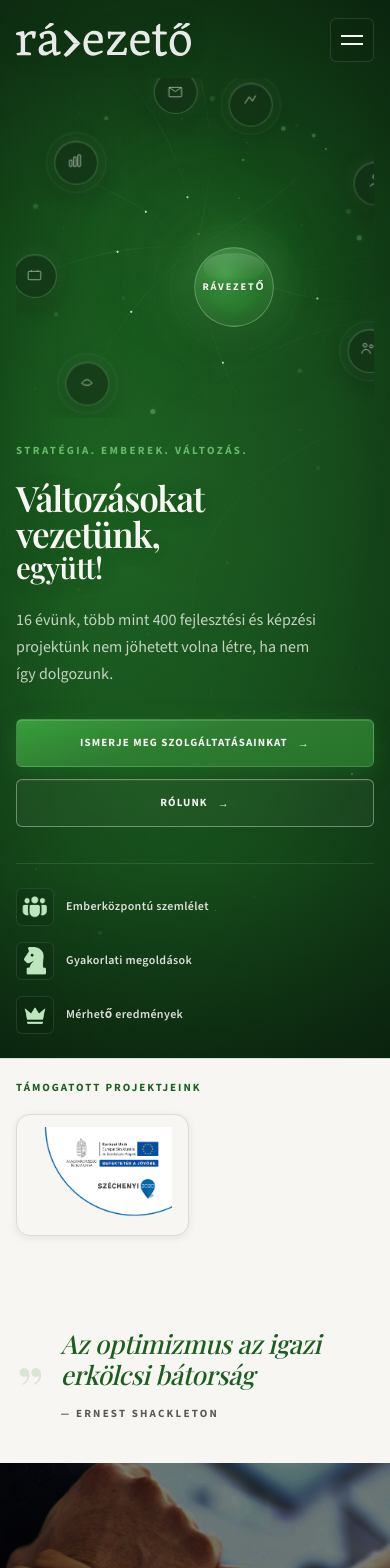
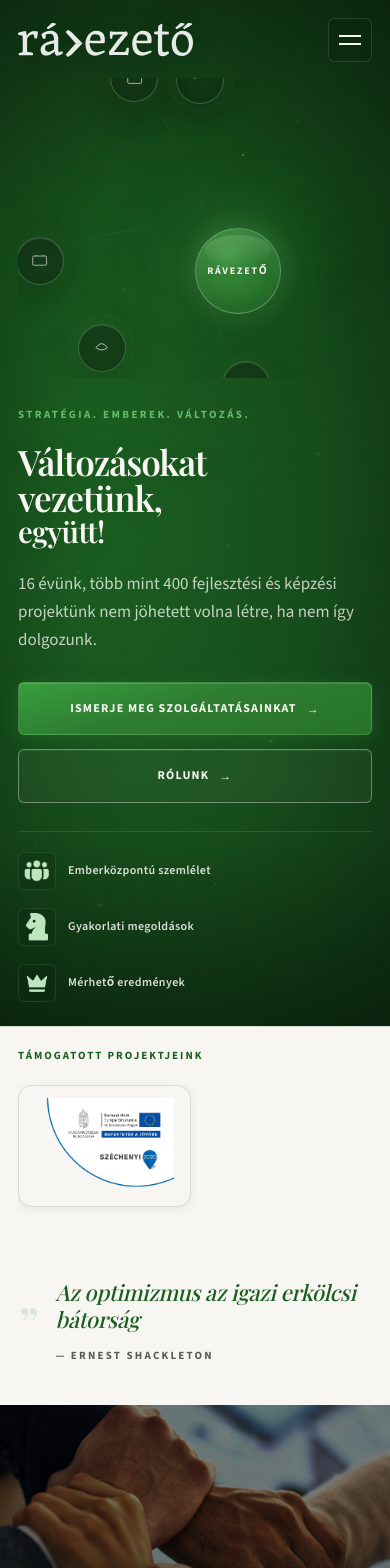
Before and after one commit to eryyk1/ravezeto-demo, a React (Vite) app: page / in a window 390 px wide. Shown: the top 1568 px of the page. Built offline with nearby package versions, Linux system fonts and the light colour scheme; a web font is replaced by a local one.

Commit message:
v0.10.0 - Optimize mobile and tablet experience

```diff
--- a/src/components/home/HeroUniverse.css
+++ b/src/components/home/HeroUniverse.css
@@ -400,6 +400,46 @@
   color: var(--green-brand);
 }
 
+@media (max-width: 768px) {
+  .hero-universe--compact {
+    min-height: 260px;
+    contain: layout style paint;
+  }
+
+  .hero-universe--compact .hero-universe__stage {
+    width: min(88vw, 300px);
+    will-change: auto;
+  }
+
+  .hero-universe--compact .hero-universe__ambient {
+    inset: -2%;
+    opacity: 0.45;
+  }
+
+  .hero-universe--compact .hero-universe__center {
+    width: clamp(76px, 22vw, 92px);
+    height: clamp(76px, 22vw, 92px);
+  }
+
+  .hero-universe--compact .hero-universe__center-glow {
+    inset: -35%;
+  }
+
+  .hero-universe--compact .hero-universe__node {
+    width: clamp(48px, 12vw, 56px);
+    height: clamp(48px, 12vw, 56px);
+  }
+
+  .hero-universe--compact .hero-universe__node-body {
+    backdrop-filter: none;
+    -webkit-backdrop-filter: none;
+  }
+
+  .hero-universe--compact .hero-universe__rings--mid {
+    opacity: 0.65;
+  }
+}
+
 @media (max-width: 959px) {
   .hero-universe {
     min-height: 340px;
--- a/src/components/home/HeroUniverse.tsx
+++ b/src/components/home/HeroUniverse.tsx
@@ -7,8 +7,11 @@ import {
   homeUniverseNodes,
   homeUniverseSecondaryNodes,
 } from '../../content/homeUniverse';
+import { useCompactViewport } from '../../hooks/useCompactViewport';
 import { useReducedMotion } from '../../hooks/useReducedMotion';
 import './HeroUniverse.css';
+
+const COMPACT_NODE_IDS = new Set(['strategy', 'training', 'mentally', 'grants', 'contact']);
 
 const ease = [0.22, 1, 0.36, 1] as const;
 const CX = 50;
@@ -156,6 +159,8 @@ export default function HeroUniverse() {
   const ref = useRef<HTMLDivElement>(null);
   const inView = useInView(ref, { once: true, margin: '-5%' });
   const reduced = useReducedMotion();
+  const compact = useCompactViewport();
+  const lightweight = reduced || compact;
   const [hovered, setHovered] = useState<string | null>(null);
 
   const mx = useMotionValue(0);
@@ -164,9 +169,17 @@ export default function HeroUniverse() {
   const py = useSpring(my, { stiffness: 32, damping: 28 });
   const parallax = useMotionTemplate`translate(${px}px, ${py}px)`;
 
+  const nodeSource = useMemo(
+    () =>
+      compact
+        ? homeUniverseNodes.filter((n) => COMPACT_NODE_IDS.has(n.id))
+        : homeUniverseNodes,
+    [compact],
+  );
+
   const nodes = useMemo(
     () =>
-      homeUniverseNodes.map((n) => {
+      nodeSource.map((n) => {
         const pos = polar(n.angle, n.radius);
         const pathData = curvedPathData(CX, CY, pos.x, pos.y, n.bend);
         const pulsePoints = [0, 0.25, 0.5, 0.75, 1].map((t) =>
@@ -179,20 +192,25 @@ export default function HeroUniverse() {
           pulsePoints,
         };
       }),
-    [],
+    [nodeSource],
   );
 
   const secondaryNodes = useMemo(
     () =>
-      homeUniverseSecondaryNodes.map((n) => ({
-        ...n,
-        pos: polar(n.angle, n.radius),
-      })),
-    [],
+      compact
+        ? []
+        : homeUniverseSecondaryNodes.map((n) => ({
+            ...n,
+            pos: polar(n.angle, n.radius),
+          })),
+    [compact],
   );
 
+  const backRings = compact ? ORBITAL_RINGS.slice(2, 4) : ORBITAL_RINGS.slice(0, 4);
+  const midRings = compact ? ORBITAL_RINGS.slice(3, 5) : ORBITAL_RINGS.slice(3);
+
   const onMove = (e: React.MouseEvent) => {
-    if (reduced || !ref.current) return;
+    if (lightweight || !ref.current) return;
     const rect = ref.current.getBoundingClientRect();
     mx.set((e.clientX - rect.left - rect.width / 2) * 0.022);
     my.set((e.clientY - rect.top - rect.height / 2) * 0.022);
@@ -207,26 +225,27 @@ export default function HeroUniverse() {
   return (
     <div
       ref={ref}
-      className="hero-universe"
+      className={`hero-universe${compact ? ' hero-universe--compact' : ''}`}
       onMouseMove={onMove}
       onMouseLeave={onLeave}
       aria-label="Szervezeti fejlesztési rendszer"
     >
       <div className="hero-universe__ambient" aria-hidden="true" />
-      <div className="hero-universe__bloom" aria-hidden="true" />
+      {!compact && <div className="hero-universe__bloom" aria-hidden="true" />}
 
       <motion.div
         className="hero-universe__stage"
-        style={reduced ? undefined : { transform: parallax }}
+        style={lightweight ? undefined : { transform: parallax }}
       >
         {/* Depth layer — back rings, slow counter-rotate */}
+        {!compact && (
         <motion.div
           className="hero-universe__ring-layer hero-universe__ring-layer--back"
-          animate={reduced ? undefined : { rotate: -360 }}
+          animate={lightweight ? undefined : { rotate: -360 }}
           transition={{ duration: 280, repeat: Infinity, ease: 'linear' }}
         >
           <svg className="hero-universe__rings" viewBox="0 0 100 100" aria-hidden="true">
-            {ORBITAL_RINGS.slice(0, 4).map((ring, i) => (
+            {backRings.map((ring, i) => (
               <motion.ellipse
                 key={`back-${ring.rx}`}
                 cx={CX}
@@ -238,7 +257,7 @@ export default function HeroUniverse() {
                 strokeWidth="0.1"
                 animate={{ opacity: [ring.opacity * 0.6, ring.opacity, ring.opacity * 0.6] }}
                 transition={
-                  reduced
+                  lightweight
                     ? { duration: 0.5 }
                     : { duration: ring.duration, repeat: Infinity, ease: 'easeInOut', delay: i * 0.8 }
                 }
@@ -246,10 +265,11 @@ export default function HeroUniverse() {
             ))}
           </svg>
         </motion.div>
+        )}
 
         {/* Mid rings */}
         <svg className="hero-universe__rings hero-universe__rings--mid" viewBox="0 0 100 100" aria-hidden="true">
-          {ORBITAL_RINGS.slice(3).map((ring, i) => (
+          {midRings.map((ring, i) => (
             <motion.ellipse
               key={`mid-${ring.rx}`}
               cx={CX}
@@ -262,7 +282,7 @@ export default function HeroUniverse() {
               strokeDasharray="0.4 1.2"
               animate={{ opacity: [ring.opacity * 0.5, ring.opacity * 1.2, ring.opacity * 0.5] }}
               transition={
-                reduced
+                lightweight
                   ? { duration: 0.5 }
                   : { duration: ring.duration + 4, repeat: Infinity, ease: 'easeInOut', delay: i * 1.2 }
               }
@@ -271,7 +291,7 @@ export default function HeroUniverse() {
         </svg>
 
         {/* Stage particles */}
-        {!reduced && (
+        {!lightweight && (
           <svg className="hero-universe__particles" viewBox="0 0 100 100" aria-hidden="true">
             {STAGE_PARTICLES.map((p) => (
               <motion.circle
@@ -297,6 +317,7 @@ export default function HeroUniverse() {
         )}
 
         {/* Broken organic arc segments */}
+        {!compact && (
         <svg className="hero-universe__arcs hero-universe__arcs--organic" viewBox="0 0 100 100" aria-hidden="true">
           {BROKEN_ARCS.map((arc, i) => (
             <motion.path
@@ -308,7 +329,7 @@ export default function HeroUniverse() {
               strokeDasharray={arc.dash}
               animate={{ opacity: [0.04, 0.12, 0.04], strokeDashoffset: [0, -4, 0] }}
               transition={
-                reduced
+                lightweight
                   ? { duration: 0.5 }
                   : {
                       opacity: { duration: 10 + i * 2, repeat: Infinity, ease: 'easeInOut' },
@@ -318,6 +339,7 @@ export default function HeroUniverse() {
             />
           ))}
         </svg>
+        )}
 
         {/* Connector lines + light pulses */}
         <svg className="hero-universe__lines" viewBox="0 0 100 100" aria-hidden="true">
@@ -352,14 +374,14 @@ export default function HeroUniverse() {
                   stroke={active ? 'url(#uni-line-active)' : 'url(#uni-line)'}
                   strokeWidth={active ? 0.2 : 0.12}
                   strokeLinecap="round"
-                  initial={reduced ? { pathLength: 1, opacity: 0.3 } : { pathLength: 0, opacity: 0 }}
+                  initial={lightweight ? { pathLength: 1, opacity: 0.3 } : { pathLength: 0, opacity: 0 }}
                   animate={{
                     pathLength: 1,
                     opacity: dimmed ? 0.12 : active ? 0.9 : 0.38,
                   }}
-                  transition={{ duration: 1.2, delay: 0.15 + i * 0.08, ease }}
+                  transition={{ duration: lightweight ? 0.5 : 1.2, delay: lightweight ? 0 : 0.15 + i * 0.08, ease }}
                 />
-                {!reduced && (
+                {!lightweight && (
                   <motion.circle
                     r="0.28"
                     fill="#dcedc8"
@@ -383,6 +405,7 @@ export default function HeroUniverse() {
         </svg>
 
         {/* Flowing arc sweep */}
+        {!compact && (
         <svg className="hero-universe__arcs" viewBox="0 0 100 100" aria-hidden="true">
           {[0, 1, 2, 3, 4, 5].map((i) => (
             <motion.path
@@ -391,10 +414,10 @@ export default function HeroUniverse() {
               fill="none"
               stroke="rgba(102,187,106,0.07)"
               strokeWidth="0.1"
-              initial={reduced ? { pathLength: 1 } : { pathLength: 0 }}
+              initial={lightweight ? { pathLength: 1 } : { pathLength: 0 }}
               animate={{ pathLength: 1, opacity: [0.03, 0.1, 0.03] }}
               transition={
-                reduced
+                lightweight
                   ? { duration: 0.5 }
                   : {
                       pathLength: { duration: 2.5, delay: 0.4 + i * 0.12, ease },
@@ -404,18 +427,19 @@ export default function HeroUniverse() {
             />
           ))}
         </svg>
+        )}
 
         {/* Center core */}
         <motion.div
           className="hero-universe__center"
-          initial={reduced ? false : { opacity: 0, scale: 0.88 }}
+          initial={lightweight ? false : { opacity: 0, scale: 0.88 }}
           animate={
-            inView || reduced
-              ? { opacity: 1, scale: reduced ? 1 : [1, 1.03, 1] }
+            inView || lightweight
+              ? { opacity: 1, scale: lightweight ? 1 : [1, 1.03, 1] }
               : { opacity: 0, scale: 0.88 }
           }
           transition={
-            reduced
+            lightweight
               ? { duration: 0.8, ease }
               : {
                   opacity: { duration: 0.8, ease },
@@ -425,17 +449,19 @@ export default function HeroUniverse() {
         >
           <motion.div
             className="hero-universe__center-glow"
-            animate={reduced ? undefined : { opacity: [0.45, 0.75, 0.45], scale: [1, 1.1, 1] }}
+            animate={lightweight ? undefined : { opacity: [0.45, 0.75, 0.45], scale: [1, 1.1, 1] }}
             transition={{ duration: 5.5, repeat: Infinity, ease: 'easeInOut' }}
           />
+          {!compact && (
           <motion.div
             className="hero-universe__center-halo"
-            animate={reduced ? undefined : { opacity: [0.2, 0.4, 0.2], rotate: 360 }}
+            animate={lightweight ? undefined : { opacity: [0.2, 0.4, 0.2], rotate: 360 }}
             transition={{
               opacity: { duration: 6, repeat: Infinity, ease: 'easeInOut' },
               rotate: { duration: 120, repeat: Infinity, ease: 'linear' },
             }}
           />
+          )}
           <div className="hero-universe__center-core">
             <span className="hero-universe__center-title">{homeUniverseCenter.title}</span>
           </div>
@@ -443,9 +469,10 @@ export default function HeroUniverse() {
         </motion.div>
 
         {/* Secondary micro-nodes */}
+        {secondaryNodes.length > 0 && (
         <motion.div
           className="hero-universe__secondary-orbit"
-          animate={reduced ? undefined : { rotate: 360 }}
+          animate={lightweight ? undefined : { rotate: 360 }}
           transition={{ duration: 320, repeat: Infinity, ease: 'linear' }}
         >
           {secondaryNodes.map((sn, i) => (
@@ -454,7 +481,7 @@ export default function HeroUniverse() {
               className="hero-universe__secondary-node"
               style={{ left: `${sn.pos.x}%`, top: `${sn.pos.y}%` }}
               animate={
-                reduced
+                lightweight
                   ? undefined
                   : {
                       opacity: [0.25, 0.65, 0.25],
@@ -470,11 +497,12 @@ export default function HeroUniverse() {
             />
           ))}
         </motion.div>
+        )}
 
         {/* Primary orbital nodes */}
         <motion.div
           className="hero-universe__orbit"
-          animate={reduced ? undefined : { rotate: 360 }}
+          animate={lightweight ? undefined : { rotate: 360 }}
           transition={{ duration: 240, repeat: Infinity, ease: 'linear' }}
         >
           {nodes.map((node, i) => {
@@ -489,7 +517,7 @@ export default function HeroUniverse() {
                   top: `${node.pos.y}%`,
                 }}
                 animate={
-                  reduced
+                  lightweight
                     ? undefined
                     : {
                         rotate: -360,
@@ -498,7 +526,7 @@ export default function HeroUniverse() {
                       }
                 }
                 transition={
-                  reduced
+                  lightweight
                     ? undefined
                     : {
                         rotate: { duration: 240, repeat: Infinity, ease: 'linear' },
@@ -523,9 +551,9 @@ export default function HeroUniverse() {
                     ['--node-scale' as string]: node.scale,
                     ['--node-opacity' as string]: node.opacity,
                   }}
-                  initial={reduced ? false : { opacity: 0, scale: 0.8 }}
+                  initial={lightweight ? false : { opacity: 0, scale: 0.8 }}
                   animate={
-                    inView || reduced
+                    inView || lightweight
                       ? {
                           opacity: dimmed ? 0.5 : 1,
                           scale: active ? 1.14 : 1,
@@ -533,7 +561,7 @@ export default function HeroUniverse() {
                       : { opacity: 0, scale: 0.8 }
                   }
                   transition={
-                    reduced
+                    lightweight
                       ? { duration: 0.5, delay: 0.3 + i * 0.06 }
                       : {
                           opacity: { duration: 0.35 },
--- /dev/null
+++ b/src/hooks/useCompactViewport.ts
@@ -0,0 +1,20 @@
+import { useEffect, useState } from 'react';
+
+const COMPACT_QUERY = '(max-width: 768px)';
+
+export function useCompactViewport(): boolean {
+  const [compact, setCompact] = useState(
+    () => typeof window !== 'undefined' && window.matchMedia(COMPACT_QUERY).matches,
+  );
+
+  useEffect(() => {
+    const mq = window.matchMedia(COMPACT_QUERY);
+    const onChange = (event: MediaQueryListEvent) => setCompact(event.matches);
+
+    setCompact(mq.matches);
+    mq.addEventListener('change', onChange);
+    return () => mq.removeEventListener('change', onChange);
+  }, []);
+
+  return compact;
+}
--- a/src/styles/responsive.css
+++ b/src/styles/responsive.css
@@ -474,3 +474,333 @@
     hyphens: auto;
   }
 }
+
+/* ══════════════════════════════════════════════════════════════
+   Phase 12 — Mobile & tablet optimization (desktop ≥769px locked)
+   Targets: 768, 414, 390, 375, 320
+   ══════════════════════════════════════════════════════════════ */
+
+/* ── Tablet (≤768px) ── */
+@media (max-width: 768px) {
+  :root {
+    --section-py: clamp(3.25rem, 9vw, 4.75rem);
+    --section-py-loose: clamp(3.75rem, 10vw, 5.25rem);
+    --section-py-tight: clamp(2.75rem, 7vw, 3.5rem);
+    --text-display: clamp(1.875rem, 7vw, 2.5rem);
+    --text-hero: clamp(2rem, 8vw, 2.75rem);
+    --gutter: clamp(1.125rem, 4.5vw, 1.5rem);
+  }
+
+  .page,
+  .home-hero,
+  .section-shell,
+  .content-wrap {
+    max-width: 100%;
+    overflow-x: clip;
+  }
+
+  /* Decorative backgrounds — simplify on small screens */
+  .inner-hero__accent {
+    opacity: 0.35;
+  }
+
+  .inner-hero__bg {
+    animation: none;
+  }
+
+  .home-hero__spotlight {
+    display: none;
+  }
+
+  .home-mentally__bg::after {
+    display: none;
+  }
+
+  .home-mentally__device-frame {
+    box-shadow: 0 16px 40px rgba(0, 0, 0, 0.28);
+  }
+
+  /* Typography — cap oversized headings */
+  .display-heading {
+    font-size: clamp(1.75rem, 7vw, 2.375rem);
+    line-height: 1.05;
+  }
+
+  .home-spread__title {
+    font-size: clamp(2rem, 9vw, 3rem);
+  }
+
+  .home-quote__text {
+    font-size: clamp(1.375rem, 5.5vw, 1.75rem);
+  }
+
+  .home-quote__mark {
+    font-size: clamp(3rem, 12vw, 4.5rem);
+  }
+
+  .home-about__title {
+    font-size: clamp(1.5rem, 5.5vw, 1.875rem);
+  }
+
+  .home-mentally__title {
+    font-size: clamp(1.5rem, 5.5vw, 2rem);
+  }
+
+  /* Buttons — larger touch targets */
+  .premium-btn {
+    min-height: 48px;
+    padding: 1rem 1.75rem;
+    font-size: 0.75rem;
+  }
+
+  .home-text-link {
+    min-height: 44px;
+    display: inline-flex;
+    align-items: center;
+  }
+
+  .mentally-cta__button,
+  .kapcsolat-form__submit {
+    min-height: 48px;
+    padding-block: 1rem;
+  }
+
+  /* Spacing — more breathing room */
+  .page-section {
+    gap: 1.5rem;
+  }
+
+  .home-services__card {
+    min-height: auto;
+    padding: 1.75rem 1.5rem 2.5rem;
+  }
+
+  .home-spread__page {
+    padding-block: clamp(2.75rem, 8vw, 3.5rem);
+    min-height: auto;
+  }
+
+  .home-about__content {
+    padding-block: clamp(2.25rem, 6vw, 3rem);
+  }
+
+  /* Images — prevent crop / overflow */
+  .home-about__media {
+    min-height: auto;
+  }
+
+  .home-about__media img {
+    min-height: 220px;
+    max-height: 300px;
+    object-fit: cover;
+    object-position: center center;
+  }
+
+  .home-mentally__device-frame img,
+  .rolunk-team__photo img,
+  .referenciak-logo-wall__item img,
+  .referenciak-partners__item img {
+    object-fit: contain;
+    max-width: 100%;
+    height: auto;
+  }
+
+  .home-funding__inner {
+    gap: 1.25rem;
+  }
+
+  /* Layout simplification */
+  .home-hero__actions {
+    gap: 0.875rem;
+    margin-top: 1.75rem;
+  }
+
+  .home-hero__trust {
+    margin-top: 1.75rem;
+    padding-top: 1.25rem;
+    gap: 1.125rem;
+  }
+
+  .change-framework__tabs {
+    flex-wrap: wrap;
+    overflow-x: visible;
+    gap: 0.5rem;
+  }
+
+  .strategic-diagram svg {
+    max-width: 100%;
+    height: auto;
+  }
+}
+
+/* ── Large phones (≤414px) ── */
+@media (max-width: 414px) {
+  :root {
+    --gutter: 1.125rem;
+  }
+
+  .home-hero__title-line {
+    font-size: clamp(1.9375rem, 9vw, 2.25rem);
+  }
+
+  .home-hero__title-line--accent {
+    font-size: clamp(1.625rem, 7.5vw, 1.9375rem);
+  }
+
+  .home-hero__intro {
+    font-size: 1.0625rem;
+    line-height: 1.65;
+    max-width: none;
+  }
+
+  .page-section__title {
+    font-size: clamp(1.4375rem, 7vw, 1.75rem);
+  }
+
+  .inner-hero__intro {
+    font-size: 1.0625rem;
+  }
+
+  .home-spread__text {
+    font-size: 1.0625rem;
+    margin-bottom: 1.5rem;
+  }
+
+  .home-services__text,
+  .page-prose p {
+    font-size: 1rem;
+    line-height: 1.65;
+  }
+}
+
+/* ── Standard phones (≤390px) ── */
+@media (max-width: 390px) {
+  .home-hero__body {
+    gap: 1.75rem;
+  }
+
+  .home-hero__visual {
+    min-height: 250px;
+  }
+
+  .display-heading {
+    font-size: clamp(1.625rem, 7.5vw, 2.125rem);
+  }
+
+  .home-spread__title {
+    font-size: clamp(1.875rem, 9.5vw, 2.5rem);
+  }
+
+  .kapcsolat-grid {
+    gap: 1rem;
+  }
+
+  .mentally-benefits__grid {
+    gap: 1rem;
+  }
+}
+
+/* ── Small phones (≤375px) ── */
+@media (max-width: 375px) {
+  :root {
+    --gutter: 1rem;
+    --section-py: clamp(3rem, 10vw, 4.25rem);
+  }
+
+  .home-hero__title-line {
+    font-size: clamp(1.875rem, 9.5vw, 2.125rem);
+  }
+
+  .home-hero__title-line--accent {
+    font-size: clamp(1.5rem, 7.8vw, 1.8125rem);
+  }
+
+  .home-quote__inner {
+    gap: 0.875rem;
+  }
+
+  .home-quote__text {
+    font-size: clamp(1.25rem, 6vw, 1.5rem);
+  }
+
+  .premium-btn {
+    padding-inline: 1.5rem;
+  }
+}
+
+/* ── Narrow phones (≤320px) ── */
+@media (max-width: 359px) {
+  :root {
+    --gutter: 0.875rem;
+  }
+
+  .home-hero__title-line {
+    font-size: 1.8125rem;
+    letter-spacing: -0.025em;
+  }
+
+  .home-hero__title-line--accent {
+    font-size: 1.5rem;
+  }
+
+  .display-heading {
+    font-size: 1.625rem;
+  }
+
+  .page-section__title {
+    font-size: 1.375rem;
+  }
+
+  .home-spread__title {
+    font-size: 1.875rem;
+  }
+
+  .home-spread__page {
+    padding-block: 2.5rem;
+  }
+
+  .home-services__grid {
+    gap: 1rem;
+  }
+
+  .home-services__card {
+    padding: 1.5rem 1.25rem 2.25rem;
+  }
+
+  .hero-universe--compact .hero-universe__stage {
+    width: min(90vw, 280px);
+  }
+
+  .hero-universe--compact {
+    min-height: 240px;
+  }
+
+  .mobile-menu__link {
+    font-size: 1.375rem;
+  }
+
+  .site-footer__links,
+  .home-footer__links {
+    gap: 0.25rem;
+  }
+}
+
+/* ── Tablet landscape / small tablet (769–1023px) ── */
+@media (min-width: 769px) and (max-width: 1023px) {
+  :root {
+    --gutter: clamp(1.5rem, 3vw, 2rem);
+    --section-py: clamp(4rem, 8vw, 5.5rem);
+  }
+
+  .home-hero__body {
+    gap: 2rem;
+  }
+
+  .home-spread__title {
+    font-size: clamp(2.25rem, 5vw, 3.5rem);
+  }
+
+  .premium-btn {
+    min-height: 46px;
+  }
+}
```
Also changed, not shown: 5 other files (tests, documents, lock files or other folders).
